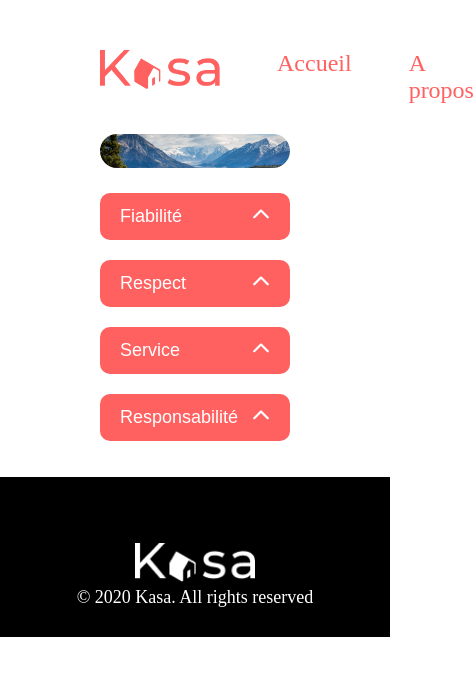
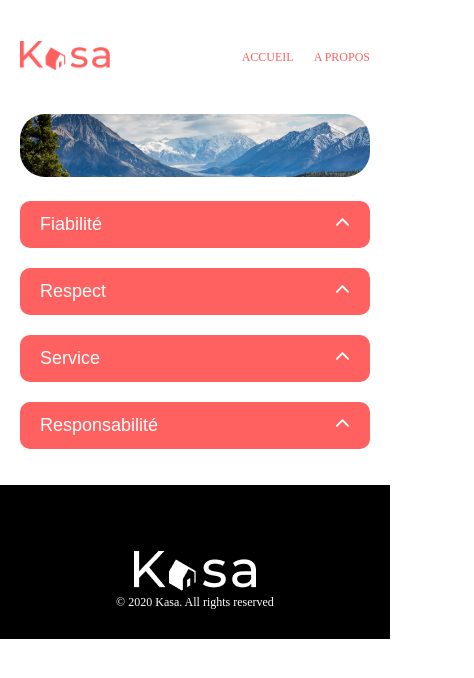
Before and after one commit to bouha85/logement-kasa-projet-11, a React (Create React App) app: page /about in a window 390 px wide. Shown: the top 678 px of the page, 474 px wide, since content can reach past the window. Built offline with nearby package versions, Linux system fonts and the light colour scheme.

Commit message:
ajouter de style pour la version mobile

```diff
--- a/src/styles/Carrousel.css
+++ b/src/styles/Carrousel.css
@@ -20,3 +20,18 @@
     margin-left: -80px;
     margin-top: 150px;
 }
+
+@media screen and (max-width: 880px) {
+    .carrousel__img {
+        border-radius: 10px;
+    }
+
+    .carrousel__button {
+        font-size: 40px;
+        margin-top: 190px;
+    }
+
+    .carrousel__button--right {
+        margin-left: -50px;
+    }
+}
--- a/src/styles/Detail.css
+++ b/src/styles/Detail.css
@@ -13,10 +13,11 @@
 .star--no {
     fill: #dddddd;
     margin-left: 10px;
+
 }
 
 .star--yes, .star--no >svg {
-    width: 90%;
+    width: -8%;
 }
 
 .picture {
@@ -81,3 +82,44 @@
     align-self: center;
     line-height: 26px;
   }
+
+  @media screen and (max-width: 880px) {
+    svg {
+      width: 15px;
+      height: 15px;
+    }
+
+    .star {
+      padding-bottom: 18px;
+    }
+
+    .grid {
+      grid-template-columns: 1fr;
+      gap: 0;
+    }
+    .flex{
+      flex-direction: column;
+      gap: 0;
+    }
+
+    .flex .Dropdown {
+      width: 100%;
+      flex-direction: column;
+    }
+
+    .flexRowB {
+      flex-direction: row-reverse;
+    }
+
+    .Card {
+      flex-direction: column;
+    }
+
+    .Card__title {
+      flex-direction: column;
+    }
+
+    .Card__title > p{
+      font-size: 14px;
+    }
+  }
--- a/src/styles/Error.css
+++ b/src/styles/Error.css
@@ -20,3 +20,19 @@
     text-decoration: underline;
     margin-top: 100px;
 }
+
+@media screen and (max-width: 880px) {
+    .error__title{
+        font-size: 96px;
+        line-height: 142.6%;
+        margin-top: 5rem;
+    }
+
+    .error__subtitle {
+        font-size: 18px;
+    }
+
+    .error__backLink {
+        font-size: 14px;
+    }
+}
--- a/src/styles/Gallerie.css
+++ b/src/styles/Gallerie.css
@@ -10,3 +10,12 @@
     list-style-type: none;
     margin: 0 0 20px 0;
   }
+
+  @media screen and (max-width: 880px) {
+    .gallerie{
+      padding: 0;
+      background-color: #ffffff;
+      margin-top: 43px;
+    }
+
+  }
--- a/src/styles/Header.css
+++ b/src/styles/Header.css
@@ -19,12 +19,28 @@ a{
 }
 .header__logo {
       flex-grow: 2;
-      /* margin-top: 30px; */
       margin-bottom: 40px;
 }
-img {
-    width: 120px;
+.header__logo >img {
+    width: 200px;
 }
 li {
     list-style-type: none;
 }
+
+@media screen and (max-width: 880px) {
+    .header {
+      margin-left: 20px;
+      margin-right: 20px;
+    }
+    .header__link {
+        font-size: 12px;
+        margin-left: 20px;
+        text-transform: uppercase;
+      }
+      .header__logo >img {
+        width: 90px;
+        margin-top: -9px;
+      }
+
+}
--- a/src/styles/Thumb.css
+++ b/src/styles/Thumb.css
@@ -28,3 +28,9 @@
     border-radius: 4px;
     overflow: hidden;
 }
+
+@media screen and (max-width: 880px){
+    .thumb {
+        padding: 0;
+    }
+}
--- a/src/styles/index.css
+++ b/src/styles/index.css
@@ -4,10 +4,22 @@ body {
     height: 100vh;
     font-size: 18px;
 }
+
+@media screen and (max-width: 880px) {
+   body {
+     font-size: 12px;
+   }
+ }
 main {
     margin-left: 100px;
     margin-right: 100px;
+}
 
+@media screen and (max-width: 880px) {
+   main {
+     margin-left: 20px;
+     margin-right: 20px;
+   }
  }
 
  * {
@@ -25,6 +37,17 @@ div {
    color: #ff6060
 }
 
+h1 {
+   font-size: 36px;
+   font-weight: 500;
+ }
+
+ @media screen and (max-width: 880px) {
+   h1 {
+      font-size: 24px;
+   }
+ }
+
 button {
    background-color: transparent;
    border: none;
```
Also changed, not shown: src/components/Header.js (+0 -9 lines).
